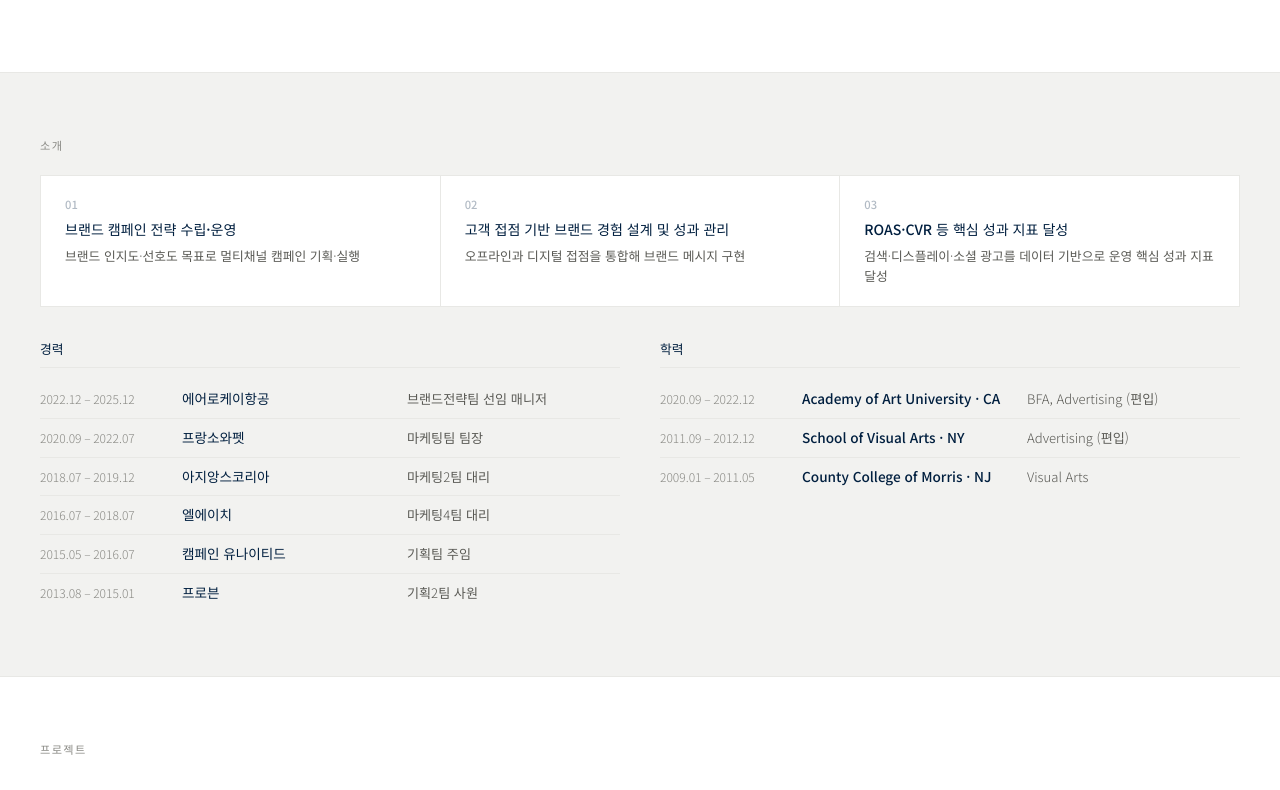
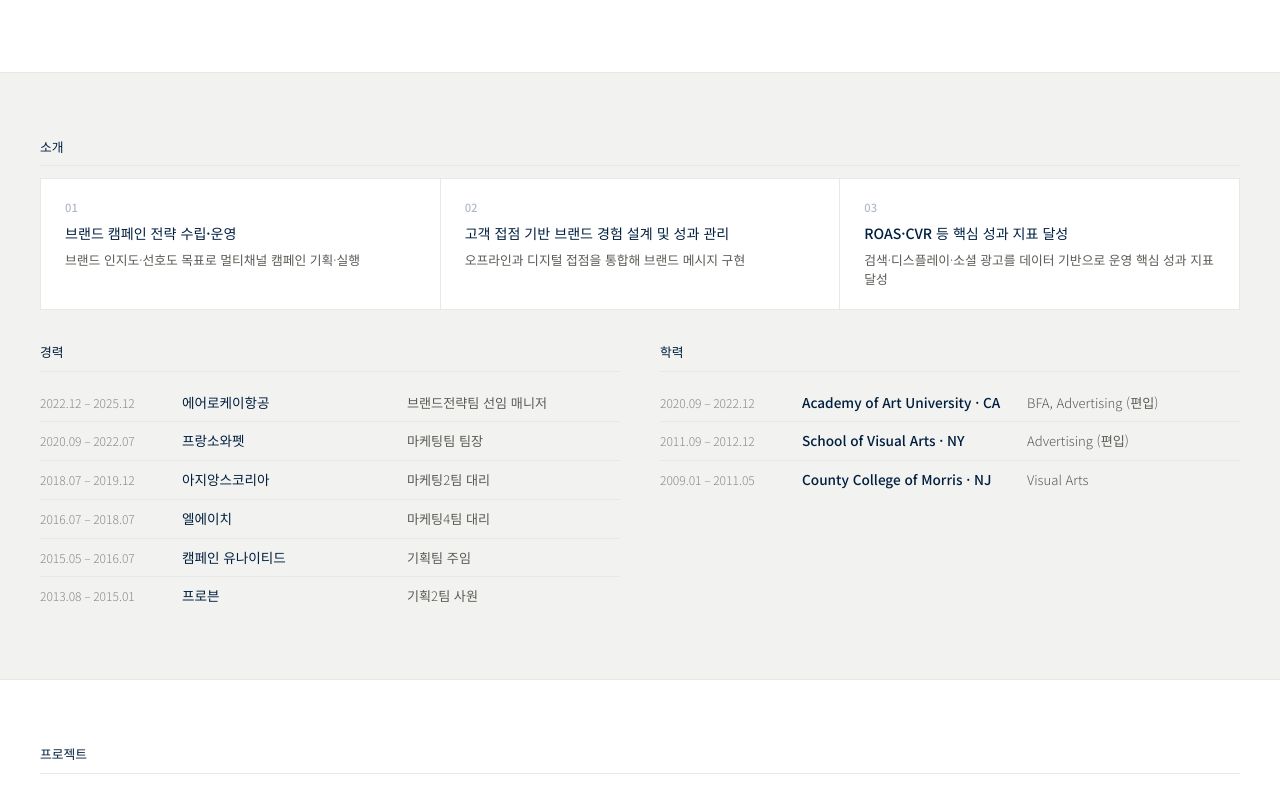
Before and after one commit to tojinnykim/jinheekim, a React (Vite) app: page / in a window 1280 px wide. Shown: the part 400-1190 px from the top of the page. Built offline with nearby package versions, Linux system fonts and the light colour scheme.

Commit message:
Unify section label styles to navy colTitle style
Co-Authored-By: Claude Sonnet 4.6 <noreply@anthropic.com>

```diff
--- a/src/components/About.module.css
+++ b/src/components/About.module.css
@@ -4,11 +4,12 @@
   border-bottom: 1px solid var(--gray1);
 }
 .sectionLabel {
-  font-size: 0.7rem;
-  letter-spacing: 0.12em;
-  text-transform: uppercase;
-  color: var(--gray3);
-  margin-bottom: 1.25rem;
+  font-size: 0.8rem;
+  font-weight: 500;
+  color: var(--navy);
+  margin-bottom: 0.75rem;
+  padding-bottom: 0.5rem;
+  border-bottom: 1px solid var(--gray1);
 }
 .expGrid {
   display: grid;
--- a/src/components/Work.module.css
+++ b/src/components/Work.module.css
@@ -4,11 +4,12 @@
   background: var(--white);
 }
 .sectionLabel {
-  font-size: 0.7rem;
-  letter-spacing: 0.12em;
-  text-transform: uppercase;
-  color: var(--gray3);
-  margin-bottom: 1.25rem;
+  font-size: 0.8rem;
+  font-weight: 500;
+  color: var(--navy);
+  margin-bottom: 0.75rem;
+  padding-bottom: 0.5rem;
+  border-bottom: 1px solid var(--gray1);
 }
 .tabs {
   display: flex;
```
